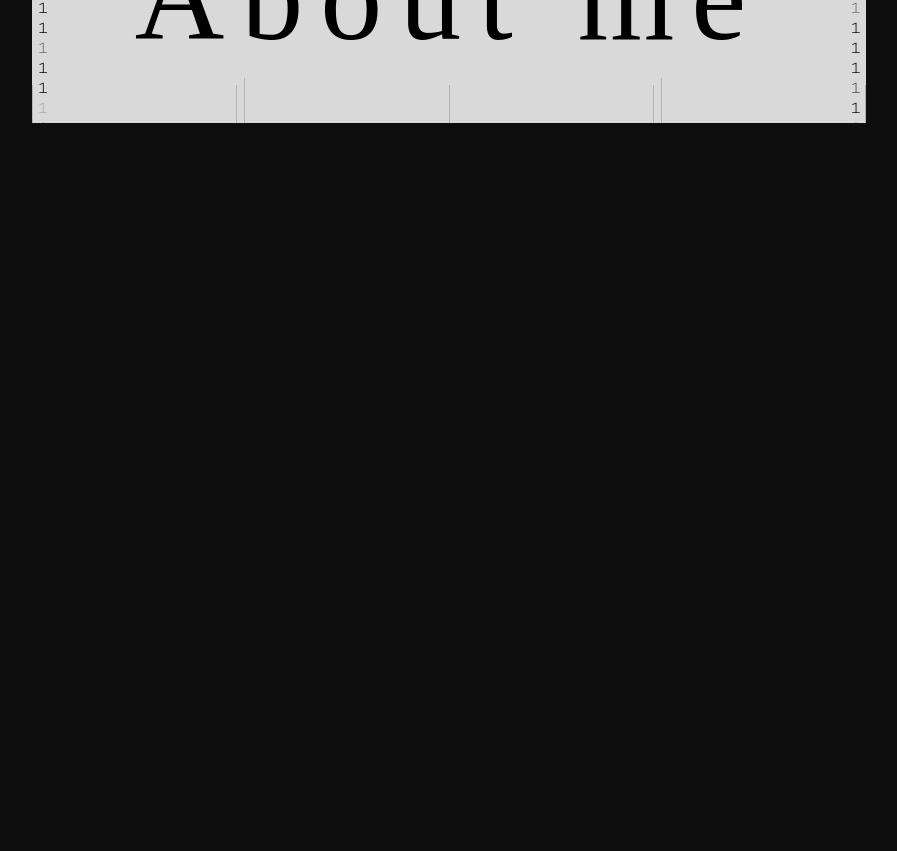
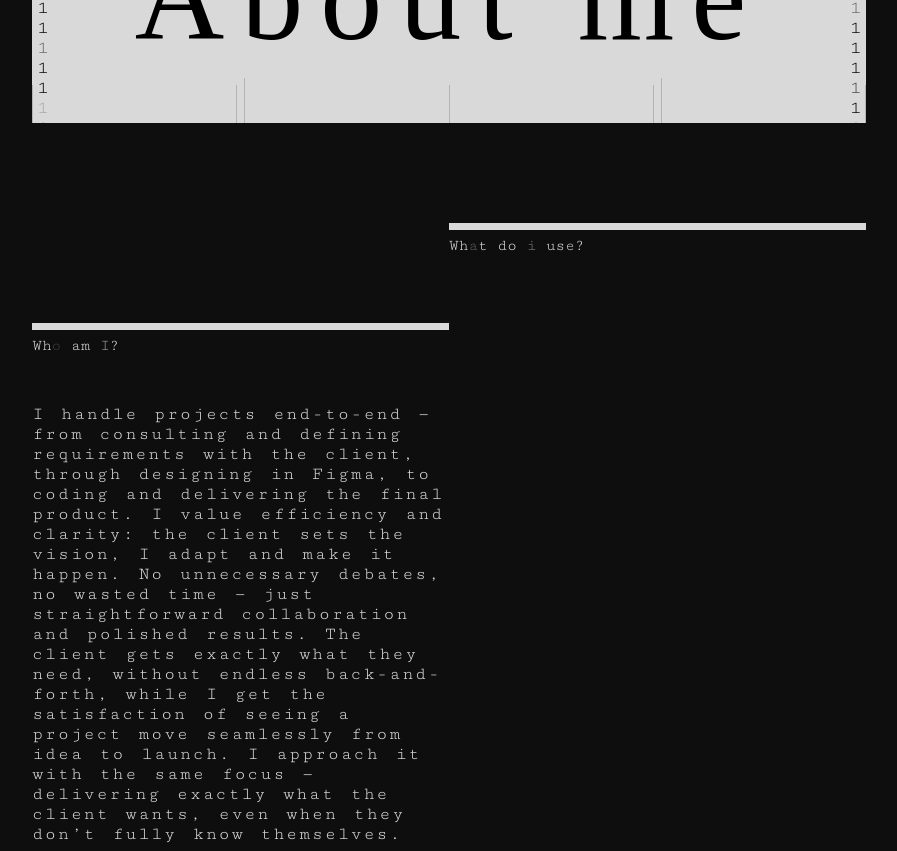
Before and after one commit to M4kses0wicz/portfolio-website, a Vue app in the folder Portfolio Website/: page / in a window 1280 px wide. Shown: the part 1420-2271 px from the top of the page, without its empty margins (191-1088 px from the left). Before the commit the page ends 1700 px from the top, so only its background shows below. Built offline with nearby package versions, Linux system fonts and the light colour scheme; a web font is replaced by a local one.

Commit message:
about sec update

```diff
--- a/Portfolio Website/src/components/sections/About.vue
+++ b/Portfolio Website/src/components/sections/About.vue
@@ -5,13 +5,79 @@ import SectionHeader from "../UI/SectionHeader.vue";
 <template>
   <section id="about">
     <SectionHeader title="About me" number="1"></SectionHeader>
+    <div class="content-container">
+      <div class="about sec">
+        <div class="line"></div>
+        <span>
+          Wh<strong class="faint">o</strong> am
+          <strong class="normal">I</strong>?
+        </span>
+        <p>
+          I handle projects end-to-end — from consulting and defining
+          requirements with the client, through designing in Figma, to coding
+          and delivering the final product. I value efficiency and clarity: the
+          client sets the vision, I adapt and make it happen. No unnecessary
+          debates, no wasted time — just straightforward collaboration and
+          polished results. The client gets exactly what they need, without
+          endless back-and-forth, while I get the satisfaction of seeing a
+          project move seamlessly from idea to launch. I approach it with the
+          same focus — delivering exactly what the client wants, even when they
+          don’t fully know themselves.
+        </p>
+      </div>
+
+      <div class="tech-stack sec">
+        <div class="line"></div>
+        <span>
+          Wh<strong class="dim">a</strong>t do
+          <strong class="soft">i</strong> us<strong class="bold">e</strong>?
+        </span>
+      </div>
+    </div>
   </section>
 </template>
 
 <style lang="scss" scoped>
+@use "../../styles/base.scss" as *;
+
 #about {
   width: calc(100svw - 29px);
-  margin: 500px 0px 150px 7px;
+  margin: 500px 0px 0px 7px;
   padding: 0px 16.5%;
+
+  .content-container {
+    width: 100%;
+    display: flex;
+
+    .sec {
+      width: 50%;
+      margin-top: 100px;
+
+      &:first-of-type {
+        margin-top: 200px;
+      }
+
+      .line {
+        width: 100%;
+        background: $white;
+        height: 7px;
+      }
+
+      span {
+        display: block;
+        color: $white;
+        font-family: $secondary-font;
+        margin: 7px 0px 50px 0px;
+      }
+
+      p {
+        color: $white;
+        font-family: $secondary-font;
+        font-size: $M-size-font;
+        letter-spacing: 2px;
+        word-spacing: 3px;
+      }
+    }
+  }
 }
 </style>
```
